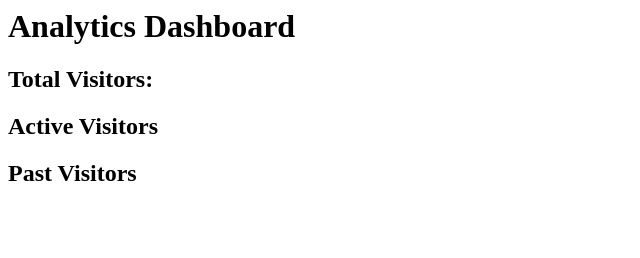
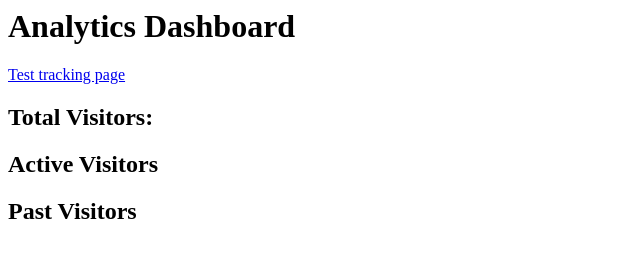
Before and after one commit to neojato/firebase-analytics, a plain HTML site: page dashboard.html in a window 1280 px wide. Shown: the whole page, without its empty margins (0-640 px from the left). Drawn offline with nearby package versions, Linux system fonts and the light colour scheme; some packages are replaced by stand-ins of ours; no server answers.

Commit message:
Link to the test tracking page for simple testing

```diff
--- a/dashboard.html
+++ b/dashboard.html
@@ -4,6 +4,7 @@
   </head>
   <body>
     <h1>Analytics Dashboard</h1>
+    <div><a href="/sample/" target="_blank">Test tracking page</a></div>
     <section>
       <h2>Total Visitors: <span id="total-visitors"></span></h2>
     </section>
```
